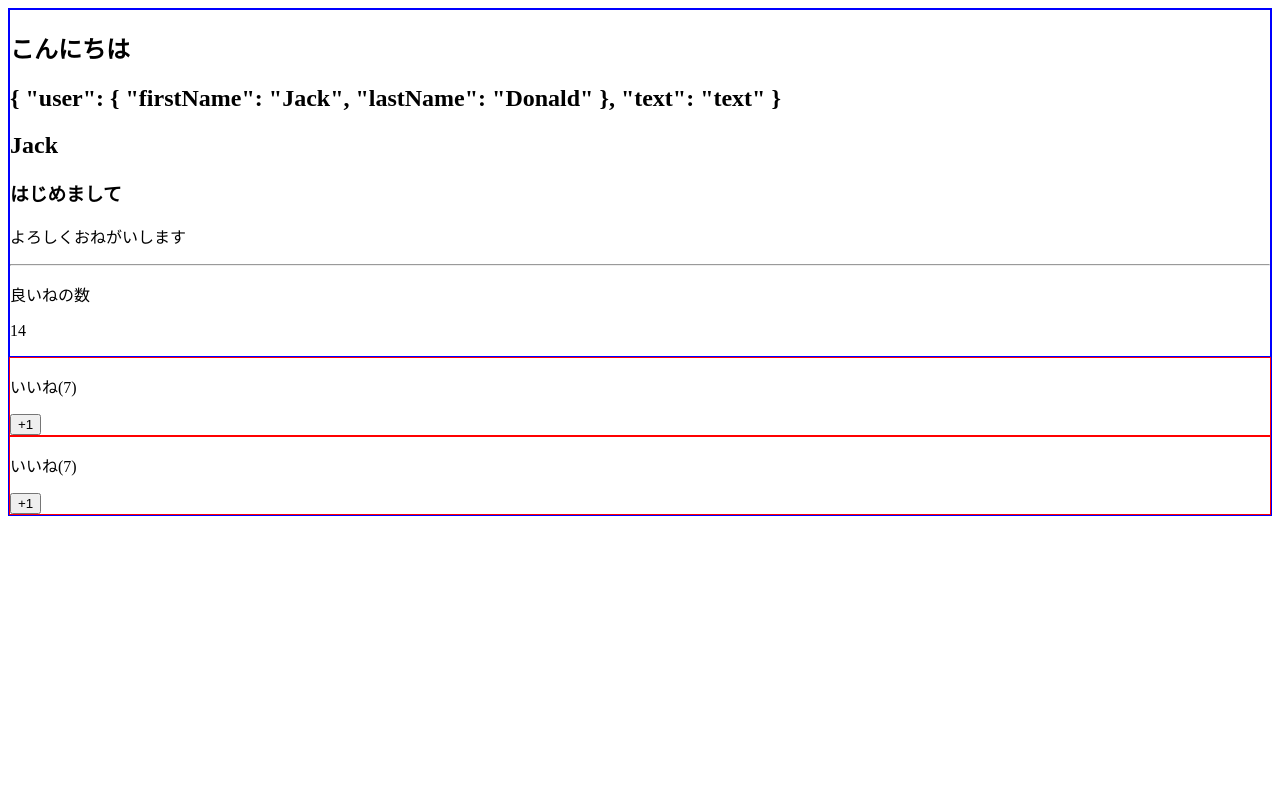
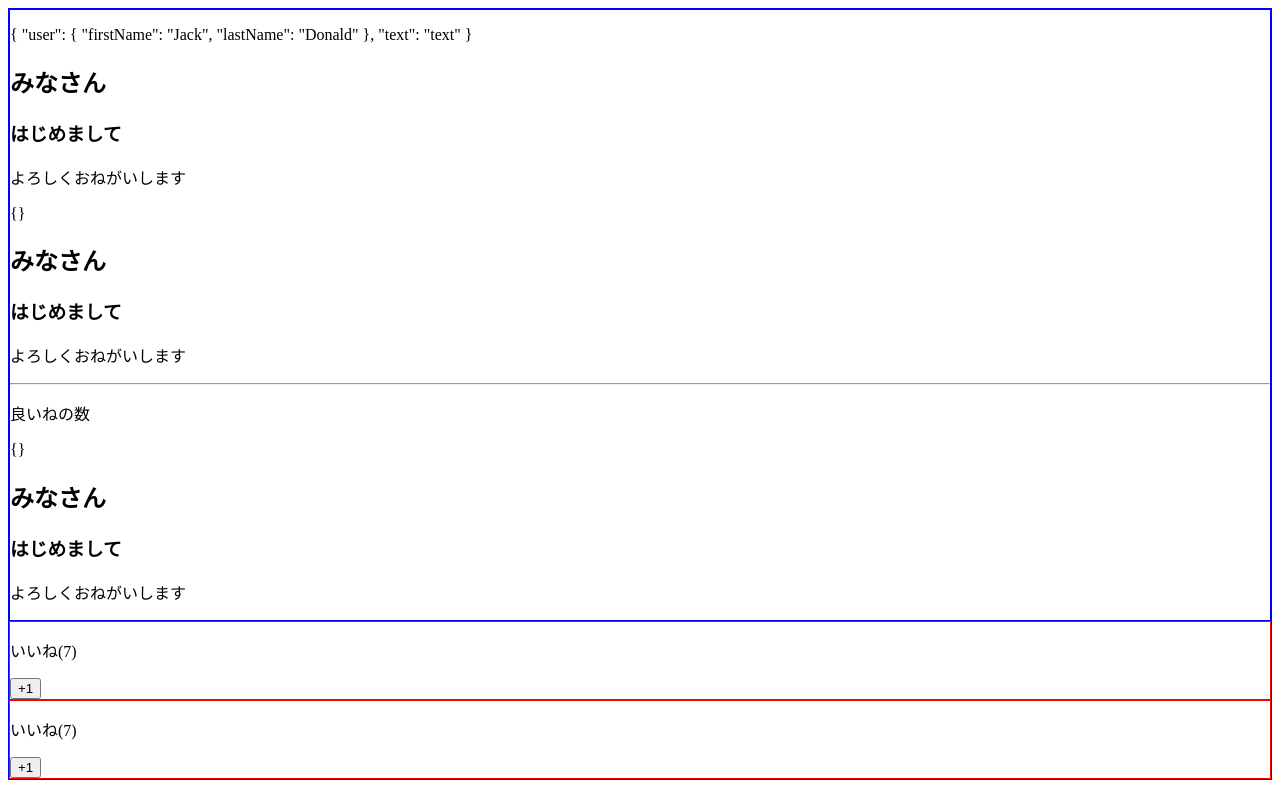
Before and after one commit to aki537/vue.js, a Vue app in the folder section5/6/7/vue.js-test/: page / in a window 1280 px wide. Built offline with nearby package versions, Linux system fonts and the light colour scheme.

Commit message:
107 スロットプロパティにおけるデフォルトスロット

```diff
--- a/section5/6/7/vue.js-test/src/App.vue
+++ b/section5/6/7/vue.js-test/src/App.vue
@@ -1,20 +1,25 @@
 <template>
   <div>
-    <LikeHeader>
-      <h2>みなさん</h2>
-      <template  v-slot:title="slotProps">
+    <LikeHeader v-slot:="slotProps">
+      <!-- なにもないときはコンポーネントにもv-slotがかけて指定できる -->
+
+      <!-- <template  v-slot:title="slotProps">
         <h2>こんにちは</h2>
-         <!-- このslotPropsにさっきのユーザーのデータが入ってる -->
+         このslotPropsにさっきのユーザーのデータが入ってる
         <h2>{{ slotProps }}</h2>
         <h2>{{ slotProps.user.firstName }}</h2>
       </template>
       <template v-slot:default>
-        <h3>はじめまして</h3>
-        <p>よろしくおねがいします</p>
       </template>
       <template v-slot:number>
         <p>{{ oyanumber }}</p>
-      </template>
+      </template> -->
+      <!-- <template v-slot:default="slotProps"> -->
+      <p>{{ slotProps }}</p>
+      <h2>みなさん</h2>
+      <h3>はじめまして</h3>
+      <p>よろしくおねがいします</p>
+      <!-- </template> -->
     </LikeHeader>
     <LikeNumber :total-number="oyanumber" @my-click="incrementNumber"></LikeNumber>
     <LikeNumber :total-number="oyanumber"></LikeNumber>
--- a/section5/6/7/vue.js-test/src/components/LikeHeader.vue
+++ b/section5/6/7/vue.js-test/src/components/LikeHeader.vue
@@ -1,11 +1,11 @@
 <template>
   <div>
-    <slot name="title" v-bind:user="user" text="text">
+    <slot v-bind:user="user" text="text">
     </slot>
-    <slot name="default"></slot>
+    <slot></slot>
     <hr>
     <p>良いねの数</p>
-    <slot name="number"></slot>
+    <slot></slot>
   </div>
 </template>
 
```
